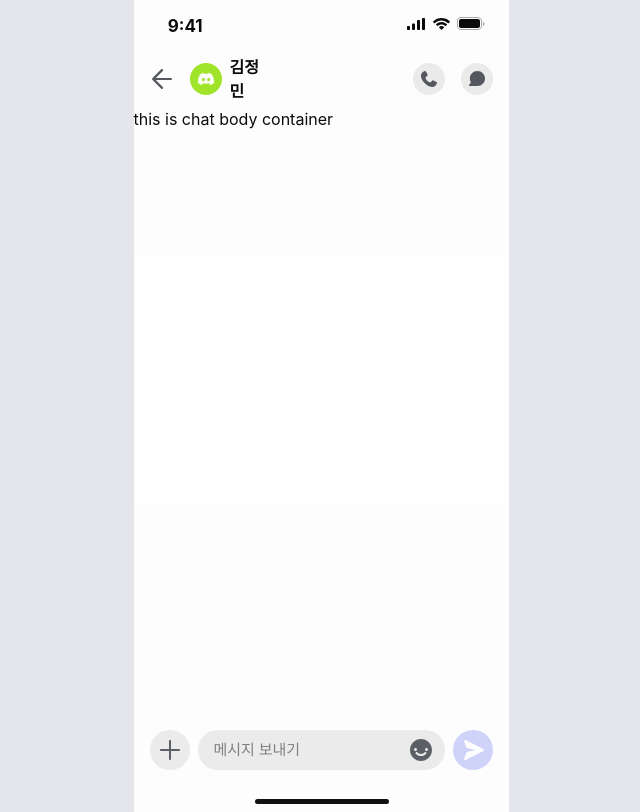
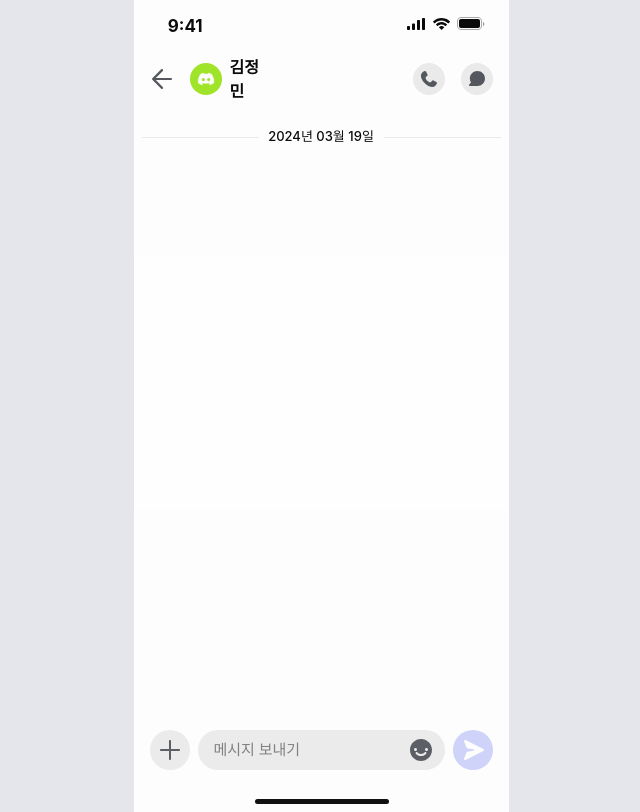
Before and after one commit to CEOS-Developers/react-messenger-19th, a React (Create React App) app: page / in a window 1280 px wide. Shown: the whole page, without its empty margins (319-959 px from the left). Built offline with nearby package versions, Linux system fonts and the light colour scheme; a web font is replaced by a local one.

Commit message:
Feat : make date divider UI
1. before와 after psuedo element를 이용하여 만듦. 주의할 점은 왼쪽으로 위치하려면 -8px, 오른쪽은 -8px 느낌으로 해야 겹치지 않고 보여줄 수 있음

```diff
--- a/src/components/non-fixed/ChatBody/ChatBody.tsx
+++ b/src/components/non-fixed/ChatBody/ChatBody.tsx
@@ -1,13 +1,17 @@
 import styled from 'styled-components';
+import DateDivider from '@components/non-fixed/ChatBody/DateDivider/DateDivider';
 
 const StyledChatBodyContainer = styled.div`
   flex-grow: 1;
+  margin-top: 16px;
+  margin-right: 16px;
+  margin-left: 16px;
 `;
 
 export default function ChatBody() {
   return (
     <StyledChatBodyContainer>
-      this is chat body container
+      <DateDivider dateString="2024-03-19T20:45:00.000Z" />
     </StyledChatBodyContainer>
   );
 }
--- /dev/null
+++ b/src/components/non-fixed/ChatBody/DateDivider/DateDivider.tsx
@@ -0,0 +1,37 @@
+import styled from 'styled-components';
+import { dateStringProps } from 'types/type';
+import { dateBeforeAfter } from '@styles/styledComponents';
+
+const StyledDateDividerContainer = styled.div`
+  width: 100%;
+  height: 20px;
+  display: flex;
+  justify-content: center;
+  align-items: center;
+  position: relative;
+`;
+
+const StyledDateDivider = styled.div`
+  &::before {
+    ${dateBeforeAfter}
+    left: -8px;
+  }
+
+  &::after {
+    ${dateBeforeAfter}
+    right: -8px;
+  }
+  font-size: 13px;
+  font-weight: 500;
+  line-height: 19.5px;
+`;
+
+export default function DateDivider({ dateString }: dateStringProps) {
+  const [year, month, day] = dateString.slice(0, 10).split('-');
+
+  return (
+    <StyledDateDividerContainer>
+      <StyledDateDivider>{`${year}년 ${month}월 ${day}일`}</StyledDateDivider>
+    </StyledDateDividerContainer>
+  );
+}
--- a/src/styles/styledComponents.ts
+++ b/src/styles/styledComponents.ts
@@ -5,3 +5,12 @@ export const hoverCursor = css`
     cursor: pointer;
   }
 `;
+
+export const dateBeforeAfter = css`
+  content: '';
+  position: absolute;
+  top: 50%;
+  width: 117px;
+  height: 1px;
+  background-color: ${(props) => props.theme.color.grayMedium};
+`;
--- /dev/null
+++ b/src/types/type.tsx
@@ -0,0 +1,3 @@
+export type dateStringProps = {
+  dateString: string;
+};
```
